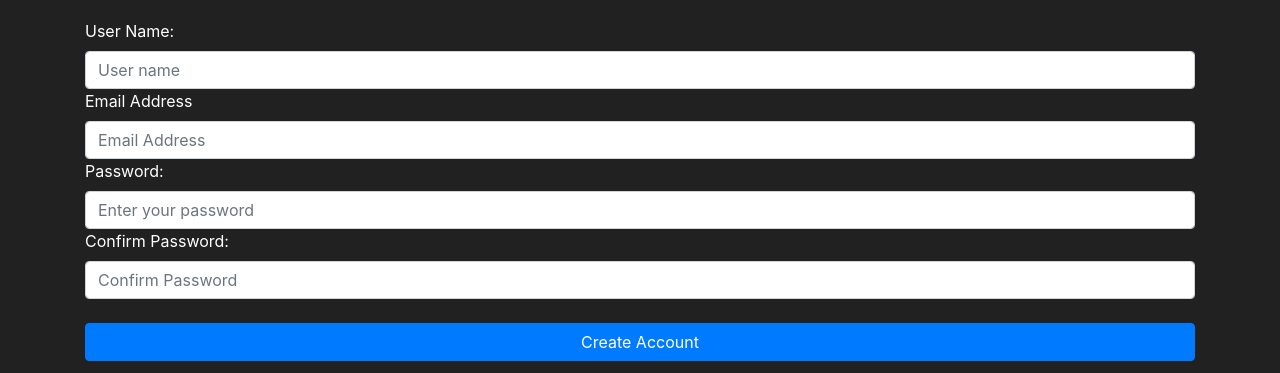
After one commit to culeAkash/FlaskMarket, a Flask app: page /register in a window 1280 px wide. The commit adds this page. Shown: the part 427-800 px from the top of the page. Run offline with Flask 3, Linux system fonts and the light colour scheme; some libraries are stand-ins or nearby versions.

Commit message:
Added validations to form using wtf

```diff
--- a/market/__init__.py
+++ b/market/__init__.py
@@ -1,6 +1,3 @@
-
-
-
 from flask import Flask
 from flask_sqlalchemy import SQLAlchemy
 from market.db_config import get_db_config
@@ -11,6 +8,8 @@ app = Flask(__name__)
 db_details = get_db_config()
 app.config['SQLALCHEMY_DATABASE_URI'] = f"mysql://{db_details.get('user')}:{db_details.get('password')}@{db_details.get('host')}:{db_details.get('port')}/{db_details.get('database')}"
 
+app.config['SECRET_KEY'] = '84effd341115cc673704ffc9'
+
 db = SQLAlchemy(app)
 
 
--- /dev/null
+++ b/market/forms.py
@@ -0,0 +1,20 @@
+from flask_wtf import FlaskForm
+from wtforms import StringField,PasswordField,SubmitField
+from wtforms.validators import Length,DataRequired,Regexp,EqualTo,Email
+
+
+class RegisterForm(FlaskForm):
+    username = StringField(label="User Name:",validators=[DataRequired(),Length(min=2,max=30,message="User name must be between 2 and 30 characters")])
+    email_address = StringField(label="Email Address",validators=[
+            DataRequired(),
+            Email(message='Invalid email address')
+        ])
+    password = PasswordField(label="Password:",validators=[
+            DataRequired(),
+            Regexp(
+                r'^(?=.*[a-z])(?=.*[A-Z])(?=.*\d).{8,}$',
+                message='Password must contain at least one lowercase letter, one uppercase letter, one digit, and be at least 8 characters long.'
+            )
+        ])
+    confirm_password = PasswordField(label="Confirm Password:",validators=[EqualTo('password',message="Passwords don't match"),DataRequired()])
+    submit = SubmitField(label="Create Account")
--- a/market/routes.py
+++ b/market/routes.py
@@ -1,13 +1,30 @@
 from market import app
-from flask import render_template
-from market.models import Item
-
+from flask import render_template,redirect,url_for
+from market.models import Item,User
+from market.forms import RegisterForm
+from market import db
 
 @app.route("/")
 @app.route("/home")
 def home_page():
     return render_template('home.html')
 
+@app.route("/register",methods=['GET','POST'])
+def register_page():
+    form = RegisterForm();
+    if form.validate_on_submit():
+        user_to_create = User(user_name=form.username.data,
+                              email=form.email_address.data,
+                              password_hash=form.password.data)
+        db.session.add(user_to_create)
+        db.session.commit()
+        return redirect(url_for('market_page'));
+
+    if form.errors!={}:
+        for err_msg in form.errors.values():
+            print(f'There was an error creating the user : {err_msg}')
+    return render_template('register.html',form=form)
+
 
 @app.route('/market')
 def market_page():
--- a/market/templates/base.html
+++ b/market/templates/base.html
@@ -1,39 +1,27 @@
 <!DOCTYPE html>
 <html lang="en">
+
 <head>
   <!-- Required meta tags -->
   <meta charset="utf-8" />
-    <meta
-      name="viewport"
-      content="width=device-width, initial-scale=1, shrink-to-fit=no"
-    />
+  <meta name="viewport" content="width=device-width, initial-scale=1, shrink-to-fit=no" />
   <!-- Bootstrap CSS -->
-    <link
-      rel="stylesheet"
-      href="https://cdn.jsdelivr.net/npm/bootstrap@4.5.3/dist/css/bootstrap.min.css"
-      integrity="sha384-TX8t27EcRE3e/ihU7zmQxVncDAy5uIKz4rEkgIXeMed4M0jlfIDPvg6uqKI2xXr2"
-      crossorigin="anonymous"
-    />
+  <link rel="stylesheet" href="https://cdn.jsdelivr.net/npm/bootstrap@4.5.3/dist/css/bootstrap.min.css"
+    integrity="sha384-TX8t27EcRE3e/ihU7zmQxVncDAy5uIKz4rEkgIXeMed4M0jlfIDPvg6uqKI2xXr2" crossorigin="anonymous" />
   <title>{% block title%} {% endblock%}</title>
 </head>
+
 <body>
   <!-- navbar here -->
   <nav class="navbar navbar-expand-md navbar-dark bg-dark">
     <a class="navbar-brand" href="#">Flask Market</a>
-      <button
-        class="navbar-toggler"
-        type="button"
-        data-toggle="collapse"
-        data-target="#navbarNav"
-      >
+    <button class="navbar-toggler" type="button" data-toggle="collapse" data-target="#navbarNav">
       <span class="navbar-toggler-icon"></span>
     </button>
     <div class="collapse navbar-collapse" id="navbarNav">
       <ul class="navbar-nav mr-auto">
         <li class="nav-item">
-            <a class="nav-link" href="{{url_for('home_page')}}"
-              >Home <span class="sr-only">(current)</span></a
-            >
+          <a class="nav-link" href="{{url_for('home_page')}}">Home <span class="sr-only">(current)</span></a>
         </li>
         <li class="nav-item">
           <a class="nav-link" href="{{url_for('market_page')}}">Market</a>
@@ -44,7 +32,7 @@
           <a class="nav-link" href="#">Login</a>
         </li>
         <li class="nav-item">
-            <a class="nav-link" href="#">Register</a>
+          <a class="nav-link" href="{{url_for('register_page')}}">Register</a>
         </li>
       </ul>
     </div>
@@ -56,21 +44,15 @@
   <!-- Optional JavaScript -->
   <!-- jQuery first, then Popper.js, then Bootstrap JS -->
   <script src="https://kit.fontawesome.com/a076d05399.js"></script>
-    <script
-      src="https://code.jquery.com/jquery-3.5.1.slim.min.js"
+  <script src="https://code.jquery.com/jquery-3.5.1.slim.min.js"
     integrity="sha384-DfXdz2htPH0lsSSs5nCTpuj/zy4C+OGpamoFVy38MVBnE+IbbVYUew+OrCXaRkfj"
-      crossorigin="anonymous"
-    ></script>
-    <script
-      src="https://cdn.jsdelivr.net/npm/popper.js@1.16.1/dist/umd/popper.min.js"
+    crossorigin="anonymous"></script>
+  <script src="https://cdn.jsdelivr.net/npm/popper.js@1.16.1/dist/umd/popper.min.js"
     integrity="sha384-9/reFTGAW83EW2RDu2S0VKaIzap3H66lZH81PoYlFhbGU+6BZp6G7niu735Sk7lN"
-      crossorigin="anonymous"
-    ></script>
-    <script
-      src="https://stackpath.bootstrapcdn.com/bootstrap/4.5.2/js/bootstrap.min.js"
+    crossorigin="anonymous"></script>
+  <script src="https://stackpath.bootstrapcdn.com/bootstrap/4.5.2/js/bootstrap.min.js"
     integrity="sha384-B4gt1jrGC7Jh4AgTPSdUtOBvfO8shuf57BaghqFfPlYxofvL8/KUEfYiJOMMV+rV"
-      crossorigin="anonymous"
-    ></script>
+    crossorigin="anonymous"></script>
 </body>
 <style>
   body {
@@ -78,4 +60,5 @@
     color: white;
   }
 </style>
+
 </html>
--- /dev/null
+++ b/market/templates/register.html
@@ -0,0 +1,36 @@
+{%extends 'base.html'%}
+{%block title%}Register{%endblock%}
+
+
+{%block content%}
+
+
+<div class="container">
+    <form action="/register" method="POST" class="form-register" style="color:white">
+        {{form.hidden_tag()}}
+        <div class="text-center">
+            <img class="mb-2 mt-2"
+                src="https://res.cloudinary.com/jimshapedcoding/image/upload/v1597332609/android-icon-192x192_ove2a7.png"
+                alt="">
+            <h1 class="h3 mb-3 font-weight-normal">
+                Please Create your Account
+            </h1>
+        </div>
+        <br />
+        {{form.username.label()}}
+        {{form.username( class="form-control",placeholder="User name")}}
+
+        {{form.email_address.label()}}
+        {{form.email_address( class="form-control",placeholder="Email Address")}}
+
+        {{form.password.label()}}
+        {{form.password( class="form-control",placeholder="Enter your password")}}
+
+        {{form.confirm_password.label()}}
+        {{form.confirm_password( class="form-control",placeholder="Confirm Password")}}
+        <br />
+        {{form.submit(class="btn btn-md btn-block btn-primary")}}
+
+    </form>
+</div>
+{%endblock%}
```
Also changed, not shown: market/models.py (+11 -0 lines), run.py (line endings or trailing spaces). Lines whose indentation alone changed are shown as unchanged.
